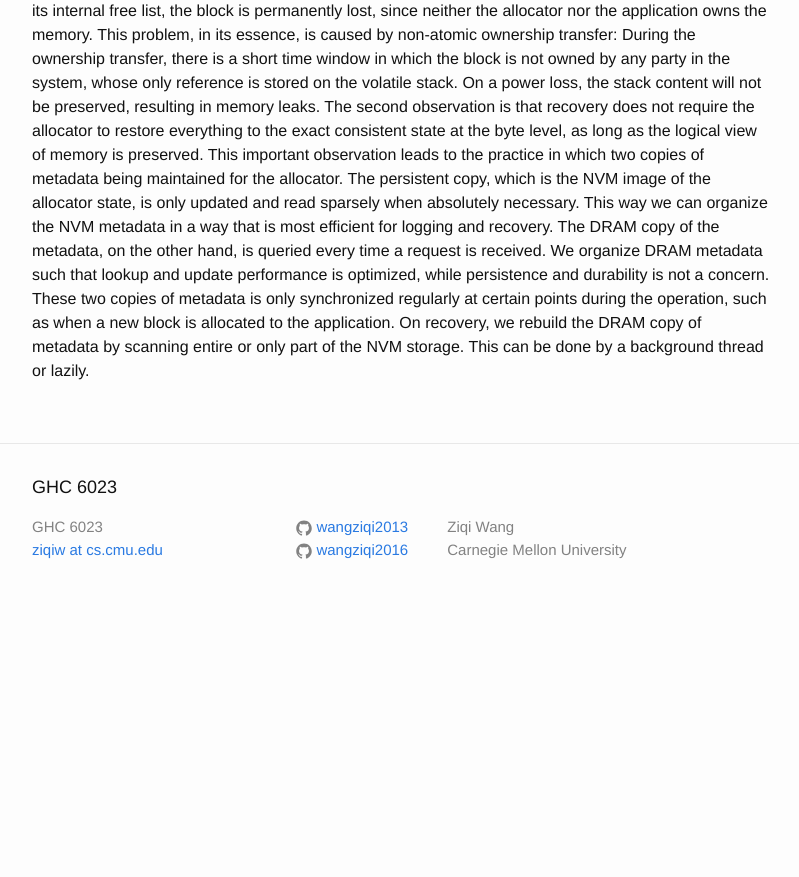
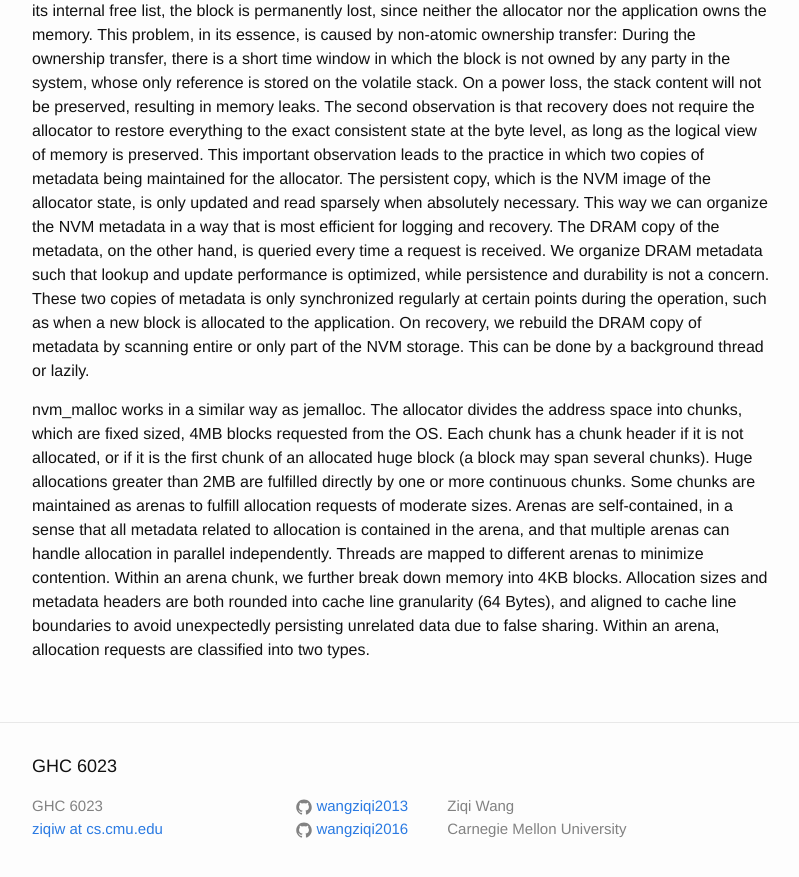
Before and after one commit to wangziqi2013/wangziqi2013.github.io, a Jekyll site: the page built from _posts/2019-11-11-nvm-malloc.markdown, in a window 1280 px wide and 900 px high, scrolled down 868 px. Shown: the top 877 px of the window, without its empty margins (238-1037 px from the left). Built offline with Jekyll 4.4.1, drawn with Linux system fonts in a browser that asks for light colours; before the commit the page ends 1489 px from its top, so only the background shows below that.

Commit message:
Adding rena

```diff
--- a/_posts/2019-11-11-nvm-malloc.markdown
+++ b/_posts/2019-11-11-nvm-malloc.markdown
@@ -40,3 +40,13 @@ optimized, while persistence and durability is not a concern. These two copies o
 at certain points during the operation, such as when a new block is allocated to the application. On recovery, we rebuild
 the DRAM copy of metadata by scanning entire or only part of the NVM storage. This can be done by a background thread
 or lazily.
+
+nvm_malloc works in a similar way as jemalloc. The allocator divides the address space into chunks, which are fixed
+sized, 4MB blocks requested from the OS. Each chunk has a chunk header if it is not allocated, or if it is the first chunk
+of an allocated huge block (a block may span several chunks). Huge allocations greater than 2MB are fulfilled directly
+by one or more continuous chunks. Some chunks are maintained as arenas to fulfill allocation requests of moderate sizes.
+Arenas are self-contained, in a sense that all metadata related to allocation is contained in the arena, and that
+multiple arenas can handle allocation in parallel independently. Threads are mapped to different arenas to minimize contention.
+Within an arena chunk, we further break down memory into 4KB blocks. Allocation sizes and metadata headers are both rounded
+into cache line granularity (64 Bytes), and aligned to cache line boundaries to avoid unexpectedly persisting unrelated
+data due to false sharing. Within an arena, allocation requests are classified into two types.
```
